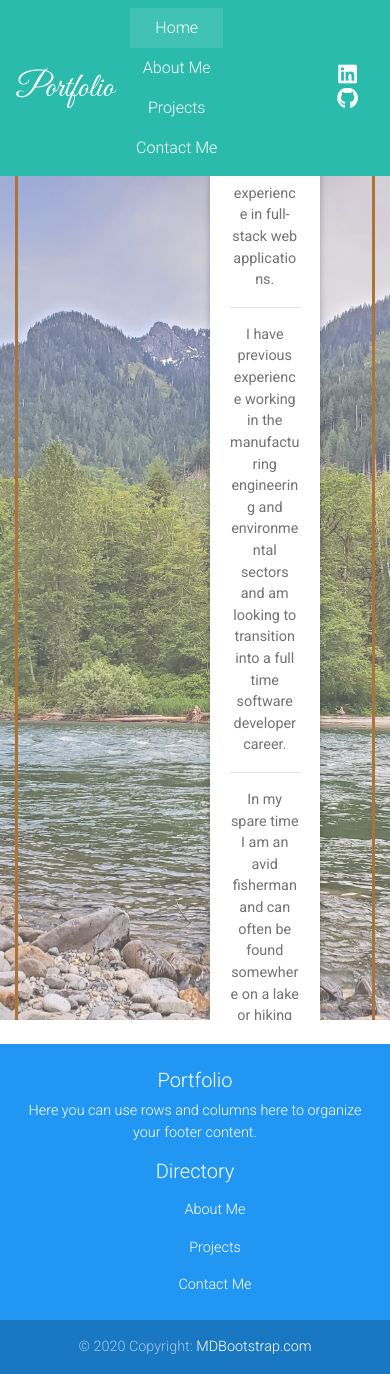
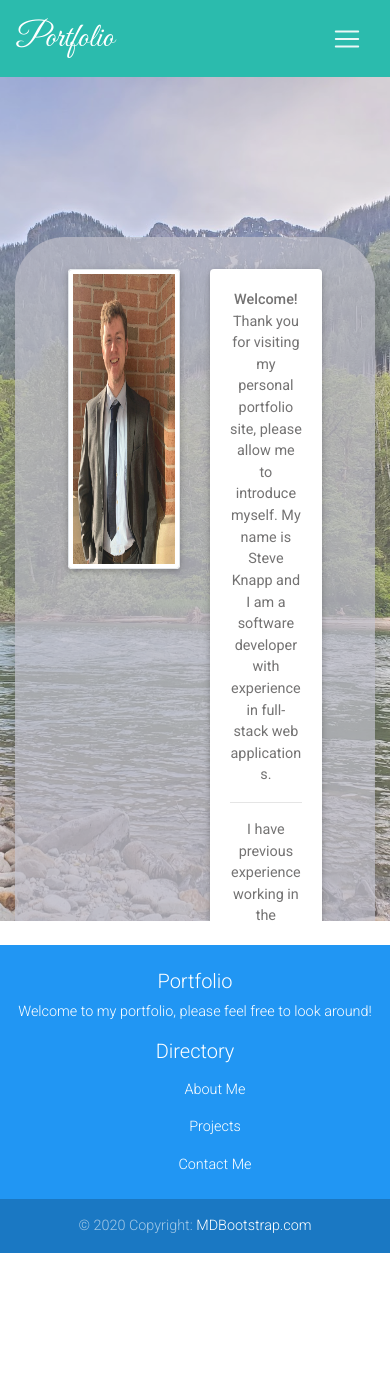
Before and after one commit to Stovencrantz/react-portfolio, a React (Create React App) app: page /aboutme in a window 390 px wide. After the commit the page ends 1253 px from the top, so only its background shows below. Built offline with nearby package versions, Linux system fonts and the light colour scheme.

Commit message:
Adjusted some text for the footer. Added a collapsing ability for the navbar so under smaller screen sizes the navbar will transofrm into a hamburger menu. Corrected an issue where the hamburger menu dropdown would be underneith the home page image. Now correctly displays over the image

```diff
--- a/src/components/Footer/index.js
+++ b/src/components/Footer/index.js
@@ -9,8 +9,7 @@ const Footer = () => {
           <MDBCol md="6">
             <h5 className="title">Portfolio</h5>
             <p>
-              Here you can use rows and columns here to organize your footer
-              content.
+              Welcome to my portfolio, please feel free to look around!
             </p>
           </MDBCol>
           <MDBCol md="6">
--- a/src/components/Jumbotron/index.js
+++ b/src/components/Jumbotron/index.js
@@ -20,18 +20,19 @@ import {
 
 const Jumbotron = () => {
   return (
-    <MDBView className="jumbotronView">
+    // <MDBView className="jumbotronView">
 
-      <MDBJumbotron
-        style={{
-          borderRadius: "50px",
-          borderStyle: "solid",
-          borderColor: "#ac7339",
-          backgroundColor: "transparent",
-        }}
+      <MDBJumbotron className="aboutMeJumbo shadow-box-example z-depth-5"
+        // style={{
+        //   backgroundColor: "white",
+        //   borderRadius: "50px",
+        //   borderStyle: "solid",
+        //   borderColor: "#ac7339",
+
+        // }}
       >
         {/* <MDBMask  overlay="grey-strong"/> */}
-        <MDBRow className=" text-center">
+        <MDBRow className=" text-center ">
           <MDBCol>
             <MDBCard className="portraitCard">
               <MDBCardImage className="img-thumbnail myImage" src={portrait} />
@@ -64,11 +65,15 @@ const Jumbotron = () => {
             </MDBCard>
           </MDBCol>
         </MDBRow>
-        <MDBRow>
-
+        <MDBRow className="justify-content-center align-items-center mt-3">
+          <MDBCard>
+            <MDBCardText>
+              Hello World
+            </MDBCardText>
+          </MDBCard>
         </MDBRow>
       </MDBJumbotron>
-      </MDBView>
+      // </MDBView>
 
   );
 };
--- a/src/components/Jumbotron/style.css
+++ b/src/components/Jumbotron/style.css
@@ -1,12 +1,22 @@
+.aboutMeJumbo  {
+    /* background-color: white; */
+    background: rgba(157, 157, 173, 0.75);
+    border-radius: 50px;
+    /* border-style: solid; */
+    /* border-color: #ac7339; */
+}
+
 .portraitCard{
-    height: auto;
+    position: relative;
+    height: auto ;
     width: auto;
     max-width: 340px;
-    /* max-height: 500px; */
     max-height: 100%;
     margin-left: 25%
 }
 
+
 .textCard{
+    position: relative;
     margin-right: 25%;
 }
--- a/src/components/NavBar/index.js
+++ b/src/components/NavBar/index.js
@@ -1,61 +1,102 @@
 import React, { useState } from "react";
-import { MDBNavbar, MDBNavbarBrand, MDBNavbarNav, MDBNavItem, MDBLink, MDBNavbarToggler, MDBCollapse, MDBDropdown, MDBIcon, MDBTabPane, MDBTabContent } from "mdbreact";
-import { BrowserRouter as Router } from 'react-router-dom';
+import {
+  MDBNavbar,
+  MDBNavbarBrand,
+  MDBNavbarNav,
+  MDBNavItem,
+  MDBLink,
+  MDBNavbarToggler,
+  MDBCollapse,
+  MDBDropdown,
+  MDBIcon,
+  MDBTabPane,
+  MDBTabContent,
+  MDBDropdownToggle,
+  MDBDropdownMenu,
+  MDBDropdownItem,
+} from "mdbreact";
+import { BrowserRouter as Router } from "react-router-dom";
 import "./style.css";
 
+function NavbarPage() {
+  const [activePill, setActivePill] = useState({ activeItemPill: "1" });
+  const [collapse, setCollapse] = useState({ isOpen: false });
 
-function NavbarPage () {
-
-const [activePill, setActivePill] = useState({activeItemPill: "1"});
-
-function togglePills (tab) {
+  function togglePills(tab) {
     if (activePill.activeItemPill !== tab) {
       setActivePill({
-      activeItemPill: tab
-    })
+        activeItemPill: tab,
+      });
     }
-  console.log("activePill: ", activePill.activeItemPill)
+    console.log("activePill: ", activePill.activeItemPill);
 
-  console.log("tab: ", tab)
+    console.log("tab: ", tab);
+  }
 
-}
+  const toggleCollapse = () => {
+    setCollapse({ isOpen: !collapse.isOpen });
+    console.log("Navbar toggle status: ", collapse.isOpen)
+  };
 
   return (
     <MDBNavbar color="default-color" dark expand="md">
       <MDBNavbarBrand>
         <strong className="white-text">Portfolio</strong>
       </MDBNavbarBrand>
+      <MDBNavbarToggler onClick={toggleCollapse} />
+      <MDBCollapse isOpen={collapse.isOpen} navbar>
         <MDBNavbarNav left>
-            <MDBNavItem  className="tab tabId-1" active={activePill.activeItemPill === "1"} onClick={() => togglePills("1")} >
-              <MDBLink to="/" >Home</MDBLink>
+          <MDBNavItem
+            className="tab tabId-1"
+            active={activePill.activeItemPill === "1"}
+            onClick={() => togglePills("1")}
+          >
+            <MDBLink to="/">Home</MDBLink>
           </MDBNavItem>
-            <MDBNavItem  className="tab tabId-2" active={activePill.activeItemPill === "2"} onClick={() => togglePills("2")} >
-              <MDBLink to="/aboutme" >About Me</MDBLink>
+          <MDBNavItem
+            className="tab tabId-2"
+            active={activePill.activeItemPill === "2"}
+            onClick={() => togglePills("2")}
+          >
+            <MDBLink to="/aboutme">About Me</MDBLink>
           </MDBNavItem>
-            <MDBNavItem  className="tab tabId-3" active={activePill.activeItemPill === "3"} onClick={() => togglePills("3")}>
-              <MDBLink to="/projects" >Projects</MDBLink>
+          <MDBNavItem
+            className="tab tabId-3"
+            active={activePill.activeItemPill === "3"}
+            onClick={() => togglePills("3")}
+          >
+            <MDBLink to="/projects">Projects</MDBLink>
           </MDBNavItem>
-            <MDBNavItem  className="tab tabId-4" active={activePill.activeItemPill === "4"} onClick={() => togglePills("4")}>
-              <MDBLink to="/contactme" >Contact Me</MDBLink>
+          <MDBNavItem
+            className="tab tabId-4"
+            active={activePill.activeItemPill === "4"}
+            onClick={() => togglePills("4")}
+          >
+            <MDBLink to="/contactme">Contact Me</MDBLink>
           </MDBNavItem>
-
         </MDBNavbarNav>
         <MDBNavbarNav right>
           <MDBNavItem className="waves-effect waves-light px-3">
-              <a href="https://www.linkedin.com/in/steven-knapp-0b524a81/" target="_blank">
-                  <MDBIcon fab icon="linkedin" size = "lg" className="white-text" />
+            <a
+              href="https://www.linkedin.com/in/steven-knapp-0b524a81/"
+              target="_blank"
+            >
+              <MDBIcon fab icon="linkedin" size="lg" className="white-text" />
             </a>
           </MDBNavItem>
 
-            <MDBNavItem className="waves-effect waves-light px-3" >
-                <a href="https://github.com/Stovencrantz?tab=repositories" target="_blank">
-                  <MDBIcon fab icon="github" size = "lg" className="white-text" />
+          <MDBNavItem className="waves-effect waves-light px-3">
+            <a
+              href="https://github.com/Stovencrantz?tab=repositories"
+              target="_blank"
+            >
+              <MDBIcon fab icon="github" size="lg" className="white-text" />
             </a>
           </MDBNavItem>
         </MDBNavbarNav>
+      </MDBCollapse>
     </MDBNavbar>
   );
 }
 
-
 export default NavbarPage;
--- a/src/components/NavBar/style.css
+++ b/src/components/NavBar/style.css
@@ -2,3 +2,8 @@
     font-family: 'Great Vibes', cursive;
     font-size: 34px;
 }
+
+.navbar-collapse {
+    z-index: 1000;
+    background-color: rgb(43 187 173) !important;
+}
--- a/src/pages/AboutMe.js
+++ b/src/pages/AboutMe.js
@@ -15,11 +15,9 @@ function AboutMe() {
             <MDBMask className='rgba-white-light' />
             <MDBContainer
               className='d-flex justify-content-center align-items-center'
-              style={{ height: '100%', width: '100%', paddingTop: '15rem' }}
+              style={{ paddingTop: '10rem'}}
             >
-              {/* <MDBRow className= 'text-center'> */}
                   <Jumbotron />
-              {/* </MDBRow> */}
             </MDBContainer>
           </MDBView>
         </div>
--- a/src/pages/Home/Home.js
+++ b/src/pages/Home/Home.js
@@ -1,7 +1,7 @@
-import React, { useState, useEffect } from 'react';
-import { BrowserRouter as Router } from 'react-router-dom';
-import maineLandscape from '../../images/Maine-landscape.jpeg';
-import AboutMe from "../AboutMe"
+import React, { useState, useEffect } from "react";
+import { BrowserRouter as Router } from "react-router-dom";
+import maineLandscape from "../../images/Maine-landscape.jpeg";
+import AboutMe from "../AboutMe";
 import {
   MDBNavbar,
   MDBNavbarBrand,
@@ -16,68 +16,62 @@ import {
   MDBFormInline,
   MDBBtn,
   MDBView,
-  MDBContainer
-} from 'mdbreact';
-import './style.css';
+  MDBContainer,
+  MDBLink,
+} from "mdbreact";
+import "./style.css";
 
-function Home () {
+function Home() {
+  const [isCollapsed, setIsCollapsed] = useState({ collapsed: false });
 
-  const [isCollapsed, setIsCollapsed] = useState({ collapsed: false})
+  function handleTogglerClick() {
+    setIsCollapsed({
+      collapsed: !isCollapsed.collapsed,
+    });
+  }
+  useEffect(() => {
+    document.querySelector("nav").style.height = "65px";
+  }, []);
 
-  function handleTogglerClick () {
-    setIsCollapsed({
-      collapsed: !isCollapsed.collapsed
-    });
-  };
-  useEffect(() => {
-    document.querySelector('nav').style.height = '65px';
-  }, [])
-
-  const navStyle = { marginTop: '4rem' };
+  const navStyle = { marginTop: "4rem" };
   const overlay = (
     <div
-        id='sidenav-overlay'
-        style={{ backgroundColor: 'transparent' }}
+      id="sidenav-overlay"
+      style={{ backgroundColor: "transparent" }}
       onClick={handleTogglerClick}
     />
   );
 
   const { collapsed } = isCollapsed;
   return (
-      <div id='Home'>
-        <MDBView
-          src={maineLandscape}
-          fixed
-        >
-          <MDBMask className='rgba-white-light' />
+    <div id="Home">
+      <MDBView src={maineLandscape} fixed>
+        <MDBMask className="rgba-white-light" />
         <MDBContainer
-            className='d-flex justify-content-center align-items-center'
-            style={{ height: '100%', width: '100%', paddingTop: '15rem' }}
+          className="d-flex justify-content-center align-items-center"
+          style={{ height: "100%", width: "100%", paddingTop: "15rem" }}
         >
           <MDBRow>
-              <MDBCol md='12' className='mb-4  text-center'>
-                <h1 className='black-text display-3 mb-0 pt-md-5 pt-5 font-weight-bold '>
+            <MDBCol md="12" className="mb-4  text-center">
+              <h1 className="black-text display-3 mb-0 pt-md-5 pt-5 font-weight-bold ">
                 Steve
-                  <span className='teal-text font-weight-bold'> Knapp</span>
+                <span className="teal-text font-weight-bold"> Knapp</span>
               </h1>
-                <hr className='hr-light my-4' />
-                <h5 className='text-uppercase pt-md-5 pt-sm-2 pt-5 pb-md-5 pb-sm-3 pb-5 black-text font-weight-bold'>
+              <hr className="hr-light my-4" />
+              <h5 className="text-uppercase pt-md-5 pt-sm-2 pt-5 pb-md-5 pb-sm-3 pb-5 black-text font-weight-bold">
                 SOFTWARE DEVELOPER
               </h5>
-                <MDBBtn
-                  className='btn-indigo'
-                  size='lg'
-                  href='/aboutme'
-                >
+              <MDBLink to="/aboutme">
+                <MDBBtn className="btn-indigo" size="lg">
                   About Me
                 </MDBBtn>
+              </MDBLink>
             </MDBCol>
           </MDBRow>
         </MDBContainer>
       </MDBView>
     </div>
   );
-
 }
 
 export default Home;
```
Lines whose indentation alone changed are shown as unchanged.
